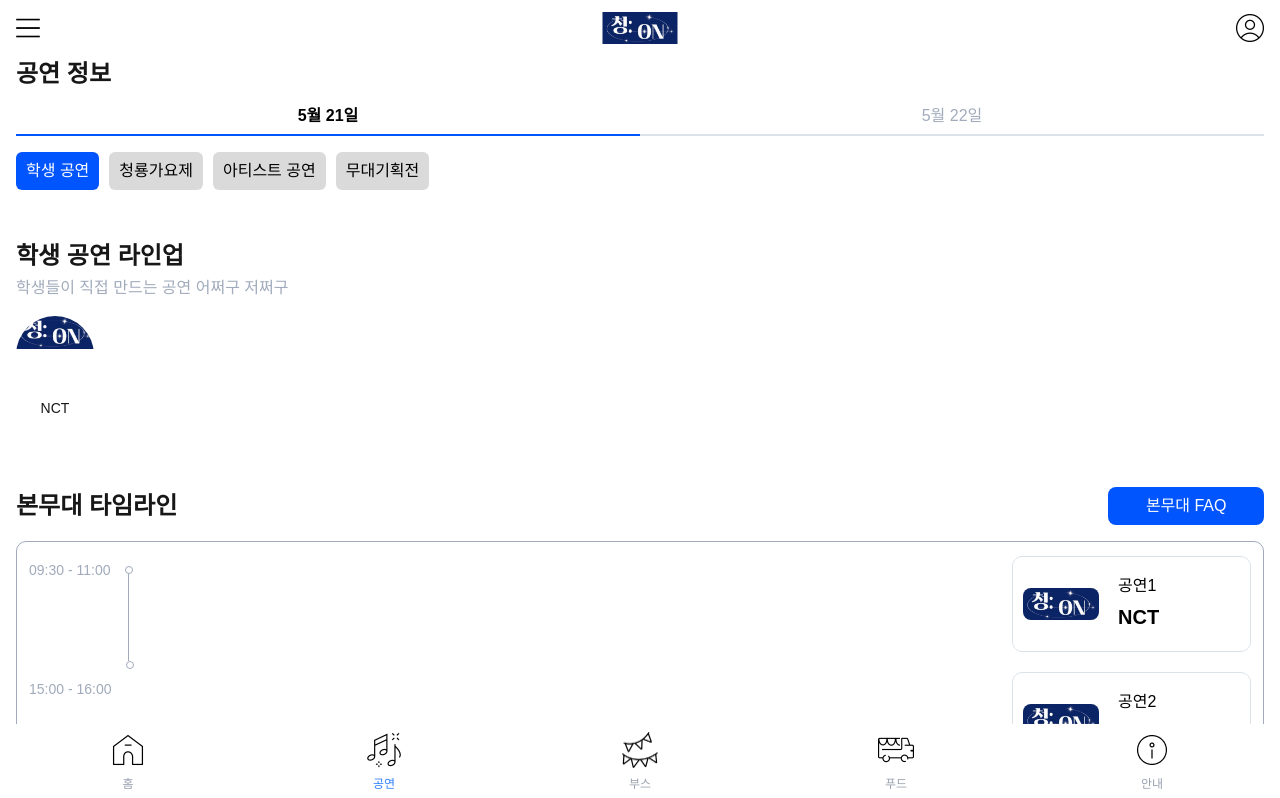
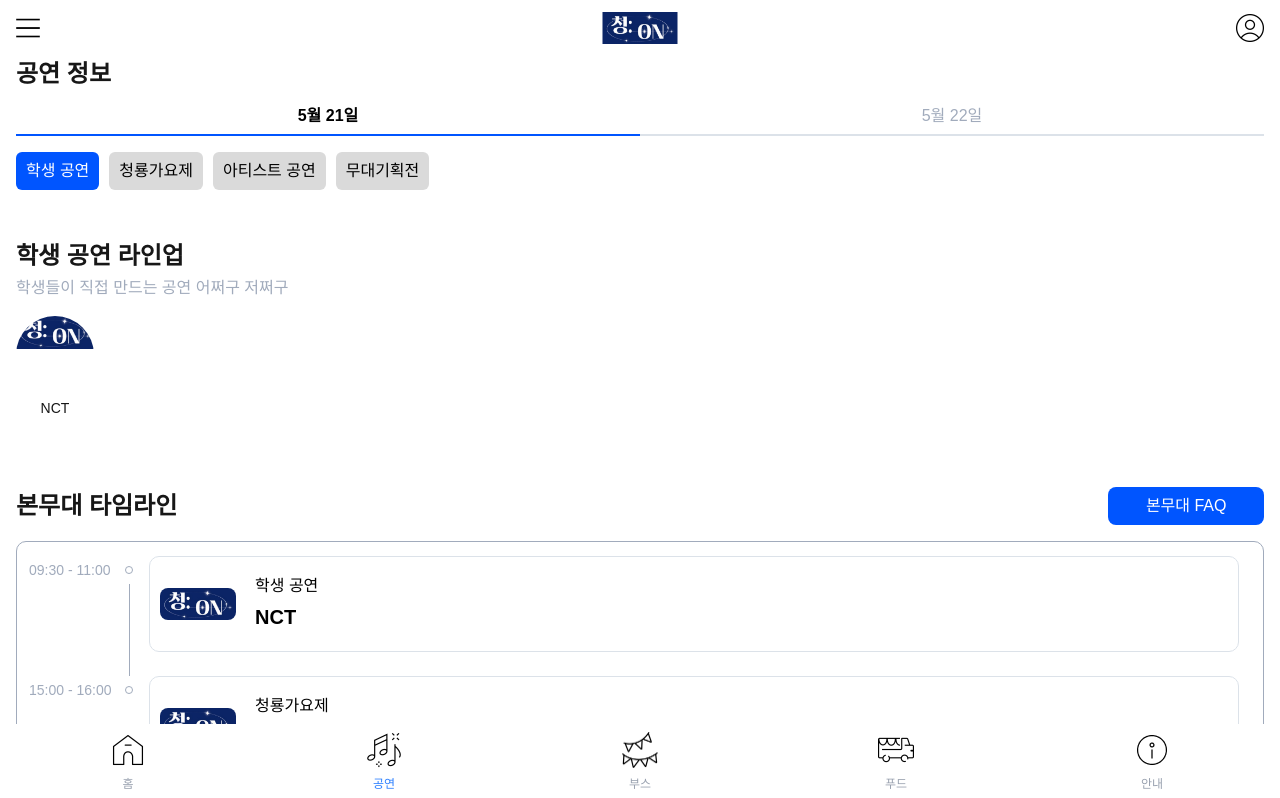
Before and after one commit to LUCAUS-Likelion14th/FrontEnd, a Next.js app: page /stage in a window 1280 px wide. Shown: the top 798 px of the page. Built offline with nearby package versions, Linux system fonts and the light colour scheme.

Commit message:
fix: 타임라인 UI 오류 수정

```diff
--- a/components/stage/StageTimeline.tsx
+++ b/components/stage/StageTimeline.tsx
@@ -4,7 +4,7 @@ type Props = {
   data: {
     id: number;
     stageImage: string;
-    description: string;
+    category: string;
     artist: string;
     start: string;
     end: string;
@@ -21,86 +21,71 @@ export default function StageTimeline({ data, activeId }: Props) {
   };
 
   return (
-    // 타임라인 박스 전체
-    <div
-      className="flex justify-between min-h-101 border border-text-sub rounded-[10px] px-3
-    overflow-y-auto [-ms-overflow-style:none] [scrollbar-width:none] [&::-webkit-scrollbar]:hidden"
-    >
-      {/* 타임라인 */}
-      <section className="flex flex-col">
+    <div className="flex flex-col min-h-101 border border-text-sub rounded-[10px] px-3 overflow-y-auto [-ms-overflow-style:none] [scrollbar-width:none] [&::-webkit-scrollbar]:hidden">
       {data.map((item, index) => {
         const isActive = item.id === activeId;
         const isFirst = index === 0;
         const isLast = index === data.length - 1;
 
         return (
-            // 타임라인
-            <div key={item.id} className="flex items-start">
-              {/* 시간 텍스트 */}
+          <div key={item.id} className="flex w-full min-h-[120px] items-start">
+            {/* [1] 시간 영역: 원의 중심(24px)에 맞추기 위해 mt 조정 */}
             <div
-                className={`py-5.25 text-[14px] leading-3.5 ${
+              className={`mt-[21px] text-[14px] leading-none min-w-21 shrink-0 ${
                 isActive ? "text-primary font-semibold" : "text-text-sub"
               }`}
             >
               {formatTime(item.start)} - {formatTime(item.end)}
             </div>
 
-              {/* 타임라인 시간선 (원 + 선) */}
-              <div className="flex flex-col items-center w-9">
-                {/* 원 */}
-                <div className="flex items-center justify-center">
+            {/* [2] 타임라인 축 (원 + 선) */}
+            <div className="relative flex flex-col items-center w-8 shrink-0 self-stretch">
+              {/* 위쪽 선: 상단에서 24px 지점까지 내려오되, 원과 닿지 않게 여백 부여 */}
+              <div
+                className={`w-px bg-text-sub ${isFirst ? "invisible" : "visible"}`}
+                style={{
+                  height: "28px",
+                  // 원의 중심이 24px이므로, 위쪽 선은 (24px - 반지름 - 여백)만큼만 그려져야 함
+                  paddingBottom: isActive ? "16px" : "14px",
+                  backgroundClip: "content-box", // padding 영역에는 배경색(선)이 안 그려지게 함
+                }}
+              />
+
+              {/* 중앙 원: 정확히 위에서 24px 지점 */}
+              <div className="flex items-center justify-center shrink-0 h-0 relative z-10">
                 {isActive ? (
                   <div className="relative flex items-center justify-center">
-                      {/* 활성화 시 바깥 원 */}
-                      <div
-                        className={`w-5 h-5 rounded-full border-2 border-primary ${
-                          isFirst ? "mt-4.5" : "mt-[4.5px]"
-                        }`}
-                      />
-
-                      {/* 활성화 시 안쪽 원 */}
-                      <div
-                        className={`absolute w-3 h-3 rounded-full bg-primary ${
-                          isFirst ? "mt-4.5" : "mt-[4.5px]"
-                        }`}
-                      />
+                    <div className="w-5 h-5 rounded-full border-2 border-primary bg-white" />
+                    <div className="absolute w-3 h-3 rounded-full bg-primary" />
                   </div>
                 ) : (
-                    // 비활성화 시 원
-                    <div
-                      className={`w-2 h-2 rounded-full bg-white border border-text-sub ${
-                        isFirst ? "mt-6" : "gap-[10.5px]"
-                      }
-                    `}
-                    />
+                  <div className="w-2 h-2 rounded-full bg-white border border-text-sub" />
                 )}
               </div>
 
-                {/* 선 (마지막 일정이면 선 표시 X) */}
-                {!isLast && <div className="h-21.75 w-px bg-text-sub" />}
+              {/* 아래쪽 선: 원 아래부터 시작해서 다음 칸까지 쭉 연결 */}
+              <div
+                className={`w-px flex-1 bg-text-sub ${isLast ? "invisible" : "visible"}`}
+                style={{
+                  // 원의 중심 아래로 여백을 주고 시작
+                  marginTop: isActive ? "16px" : "14px",
+                }}
+              />
+            </div>
+
+            {/* [3] 카드 영역 */}
+            <div className="flex-1 pt-[14px] pr-3 pl-1">
+              <TimelineCard
+                id={item.id}
+                image={item.stageImage}
+                category={item.category}
+                artist={item.artist}
+                isActive={isActive}
+              />
             </div>
           </div>
         );
       })}
-      </section>
-
-      {/* 타임라인 카드 */}
-      <section className="flex flex-col py-3.5 gap-5">
-        {data.map((item) => {
-          const isActive = item.id === activeId;
-
-          return (
-            <TimelineCard
-              key={item.id}
-              id={item.id}
-              image={item.stageImage}
-              description={item.description}
-              artist={item.artist}
-              isActive={isActive}
-            />
-          );
-        })}
-      </section>
     </div>
   );
 }
--- a/components/stage/TimelineCard.tsx
+++ b/components/stage/TimelineCard.tsx
@@ -4,7 +4,7 @@ import Link from "next/link";
 type TimelineCardProps = {
   id: number;
   image: string;
-  description: string;
+  category: string;
   artist: string;
   isActive?: boolean;
 };
@@ -12,7 +12,7 @@ type TimelineCardProps = {
 export default function TimelineCard({
   id,
   image,
-  description,
+  category,
   artist,
   isActive,
 }: TimelineCardProps) {
@@ -39,7 +39,7 @@ export default function TimelineCard({
               isActive ? "text-primary" : "text-black"
             }`}
           >
-            {description}
+            {category}
           </p>
           <p
             className={`text-[20px] font-semibold leading-[1.2] ${
--- a/data/stageData.ts
+++ b/data/stageData.ts
@@ -1,6 +1,5 @@
 export type StageType = {
   id: number;
-  description: string;
   artist: string;
   category: string;
   artistLogo: string;
@@ -14,7 +13,6 @@ export type StageType = {
 export const STAGE_DATA: StageType[] = [
   {
     id: 1,
-    description: "공연1",
     artist: "NCT",
     category: "학생 공연",
     artistLogo: "/logo.png",
@@ -26,7 +24,6 @@ export const STAGE_DATA: StageType[] = [
   },
   {
     id: 2,
-    description: "공연2",
     artist: "DAY6",
     category: "청룡가요제",
     artistLogo: "/logo.png",
@@ -36,7 +33,6 @@ export const STAGE_DATA: StageType[] = [
   },
   {
     id: 3,
-    description: "공연3",
     artist: "NewJeans",
     category: "아티스트 공연",
     artistLogo: "/logo.png",
@@ -46,12 +42,20 @@ export const STAGE_DATA: StageType[] = [
   },
   {
     id: 4,
-    description: "공연4",
     artist: "BlackPink",
     category: "아티스트 공연",
     artistLogo: "/logo.png",
     stageImage: "/logo.png",
     start: "2026-05-22T10:52:00",
-    end: "2026-05-22T20:00:00",
+    end: "2026-05-22T15:00:00",
+  },
+  {
+    id: 5,
+    artist: "BigBang",
+    category: "아티스트 공연",
+    artistLogo: "/logo.png",
+    stageImage: "/logo.png",
+    start: "2026-05-22T15:00:00",
+    end: "2026-05-22T18:00:00",
   },
 ];
```
Lines whose indentation alone changed are shown as unchanged.
